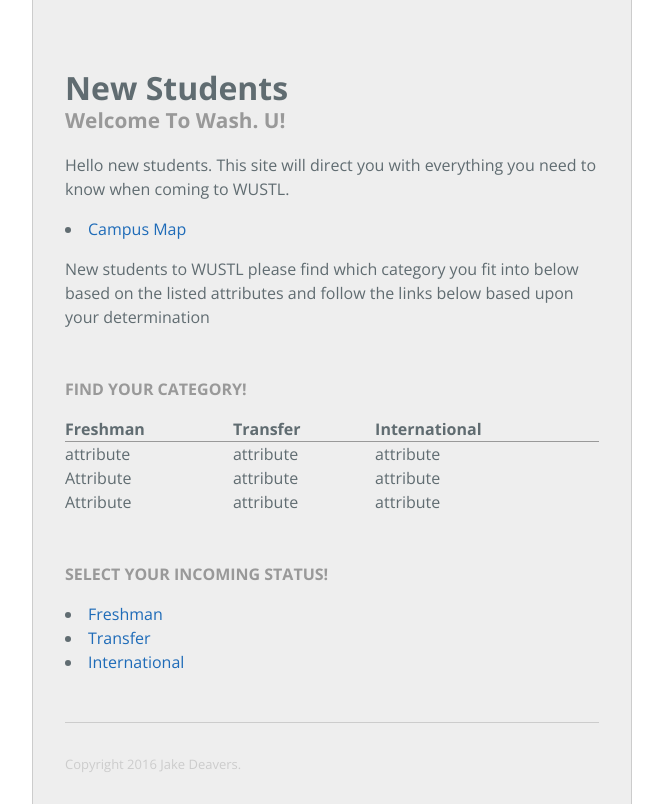
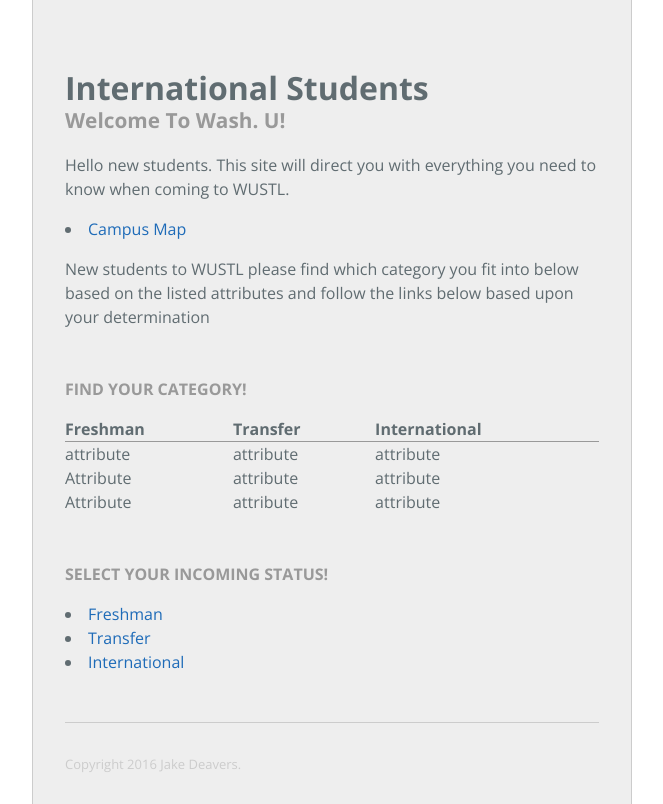
Before and after one commit to jakedeavers/International, a plain HTML site: page index.html in a window 1280 px wide. Shown: the whole page, without its empty margins (308-971 px from the left). Drawn offline with nearby package versions, Linux system fonts and the light colour scheme.

Commit message:
Update index.html

```diff
--- a/index.html
+++ b/index.html
@@ -39,7 +39,7 @@
     <div class="container">
 
       <section class="page-header">
-        <h1 class="project-name">New Students</h1>
+        <h1 class="project-name">International Students</h1>
         <h2 class="project-tagline">Welcome To Wash. U!</h2>
         <p>Hello new students. This site will direct you with everything you need to know when coming to WUSTL.</p>
         <li>
```
